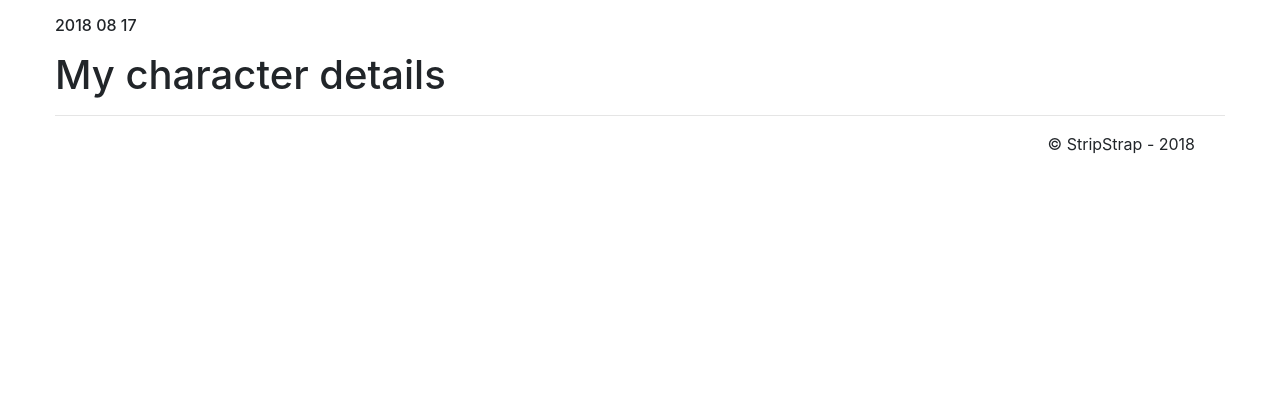
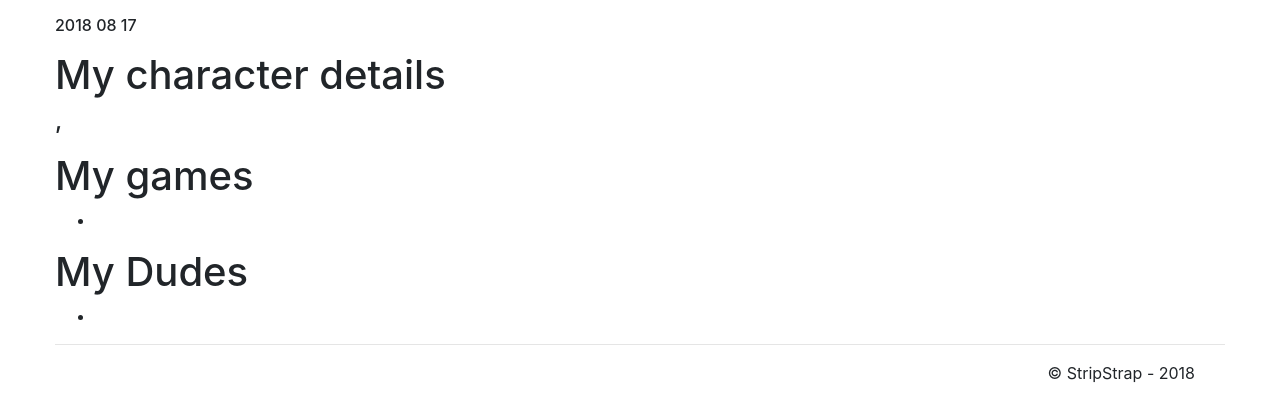
Before and after one commit to Dugner/StripStrap, a Symfony app: template templates/Profile/profile.html.twig in a window 1280 px wide. Shown: the part 394-800 px from the top of the page. Run offline with Twig, Linux system fonts and the light colour scheme; the template is opened without the code that fills it, so the values that code supplies are empty; some libraries are stand-ins or nearby versions.

Commit message:
display profile

```diff
--- a/templates/Profile/profile.html.twig
+++ b/templates/Profile/profile.html.twig
@@ -15,9 +15,31 @@
     </div>
     <div>
         <h1> My character details </h1>
+        <h2>
+        {{ app.user.getUserCharacters()[0].getName()}}</h2><h4>, {{ app.user.getUserCharacters()[0].getLevel()}}</h4>
+
+        <p>{{ app.user.getUserCharacters()[0].getDetail()}}</p>
+    </div>
 
 
+    <div>
 
+    <h1> My games </h1>
+
+    <ul>
+     <li>{# {{ app.user.getUserCharacters()[0].getGame().getTitle()}} #}</li>
+    </ul>
+
+    </div>
+
+
+    <div>
+
+    <h1> My Dudes </h1>
+
+    <ul>
+     <li>{# {{ app.user.getFriends}} #}</li>
+    </ul>
 
     </div>
 
@@ -29,6 +51,4 @@
 
 
 
-
-
 {% endblock %}
--- a/templates/leftsidebar.html.twig
+++ b/templates/leftsidebar.html.twig
@@ -5,7 +5,7 @@
   <div class="card-body">
 
     <h5 class="card-title">{{ app.user.getUsername()}} </h5>
-    <p class="card-text"> {{ app.user.getUserCharacter() }} </p>
+    <p class="card-text"> {{ app.user.getUserCharacters()[0].getDetail()}} </p>
     <p> Afficher les jeux</p>
     <h7>Level </h7>
     <br>
```
